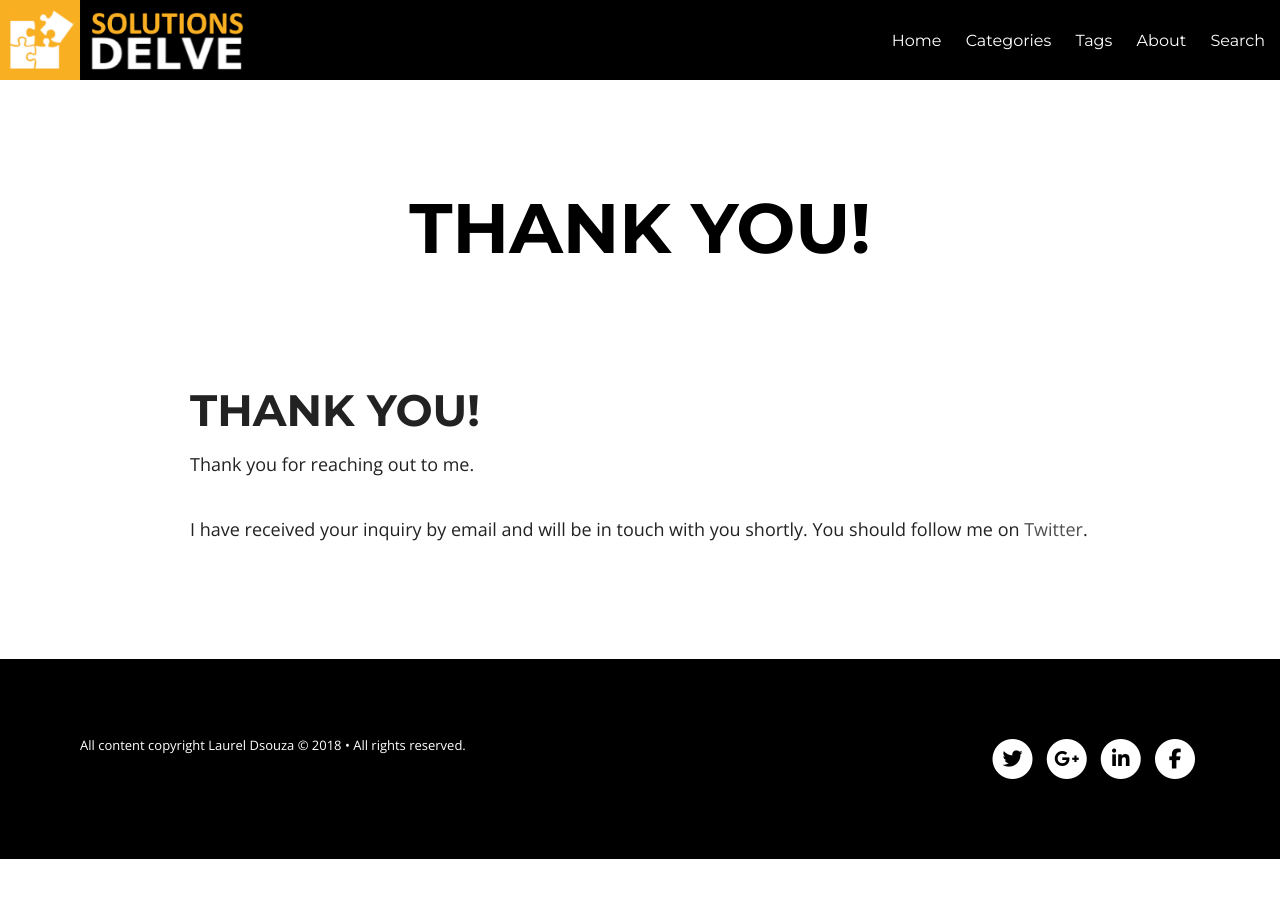
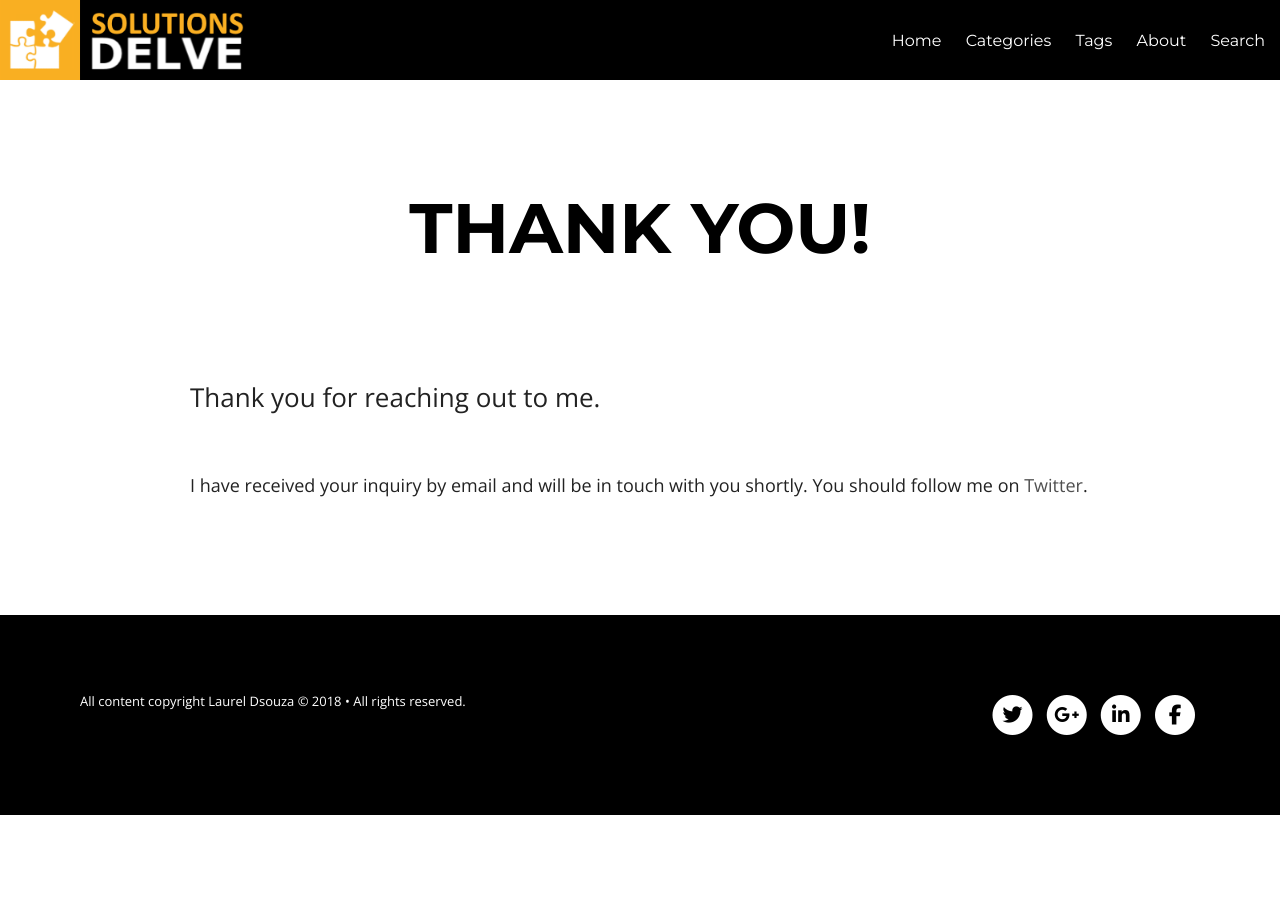
Before and after one commit to ldsouza/ldsouza.github.io, a Jekyll site: the page built from thanks.html, in a window 1280 px wide. Built offline with Jekyll 4.4.1, drawn with Linux system fonts in a browser that asks for light colours; nearby versions of some CDN libraries; library files that are not in the unit come from our copies.

Commit message:
Update thanks.html

```diff
--- a/thanks.html
+++ b/thanks.html
@@ -5,8 +5,6 @@ description: Thanks for reaching out to me
 ---
 
 <section class="inner">
-  <h1>Thank you!</h1>
-
   <p>
     Thank you for reaching out to me.
   </p>
```
